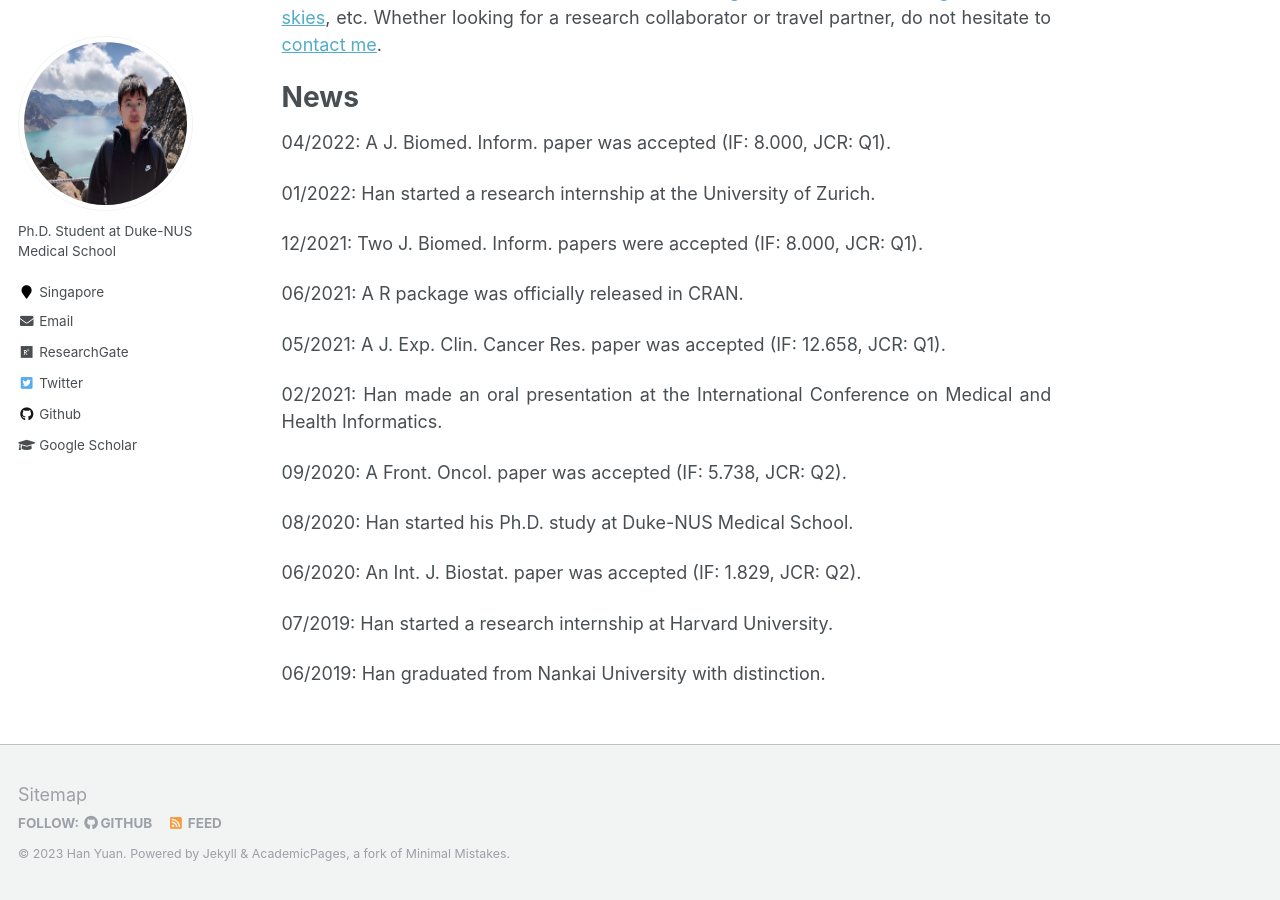
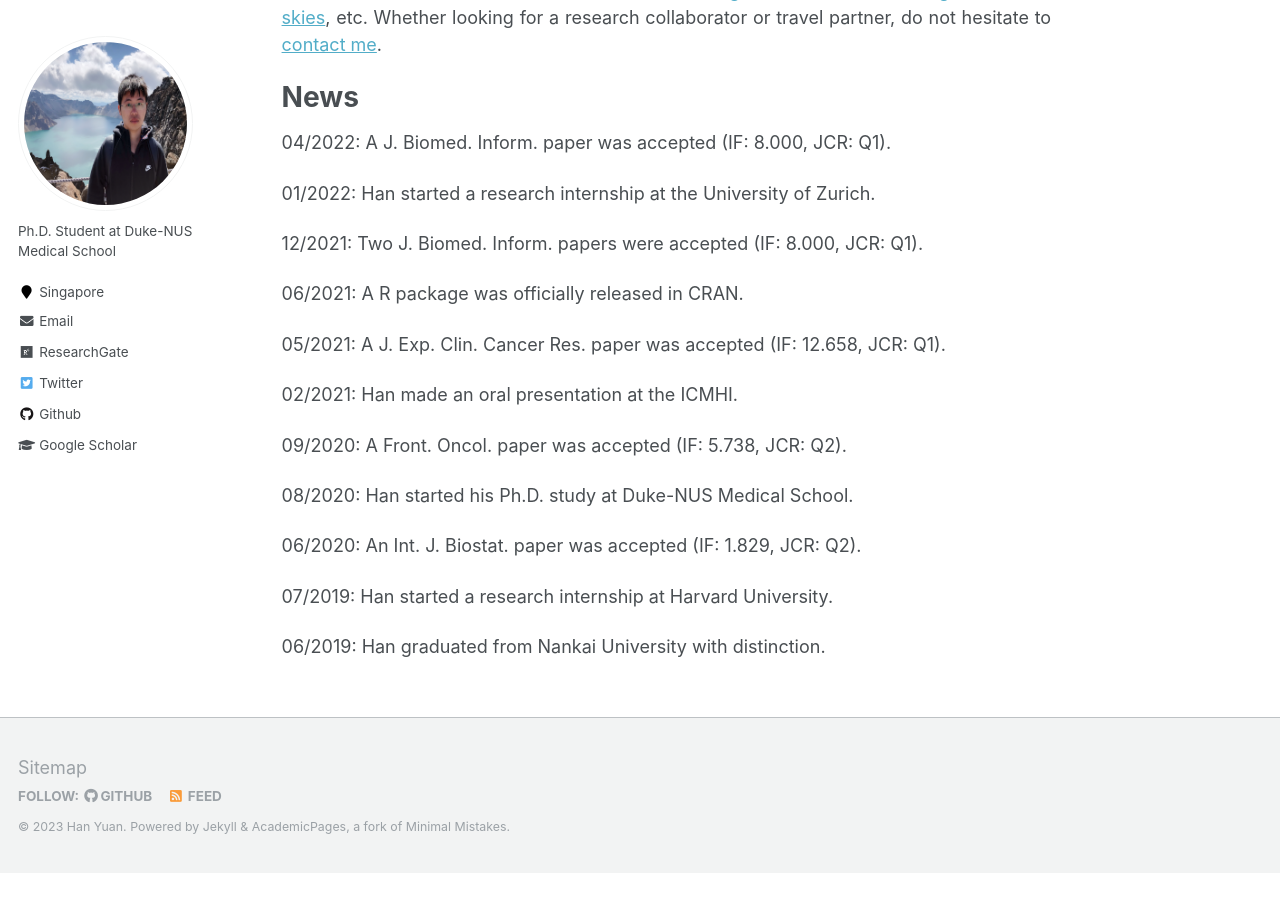
Before and after one commit to Han-Yuan-Med/Han-Yuan-Med.github.io, a Jekyll site: the page built from _pages/about.md, in a window 1280 px wide and 900 px high, scrolled down 635 px. Built offline with Jekyll 4.4.1, drawn with Linux system fonts in a browser that asks for light colours; after the commit the page ends 1508 px from its top, so only the background shows below that.

Commit message:
Update about.md

```diff
--- a/_pages/about.md
+++ b/_pages/about.md
@@ -25,7 +25,7 @@ News
 
 05/2021: A J. Exp. Clin. Cancer Res. paper was accepted (IF: 12.658, JCR: Q1).
 
-02/2021: Han made an oral presentation at the International Conference on Medical and Health Informatics.
+02/2021: Han made an oral presentation at the ICMHI.
 
 09/2020: A Front. Oncol. paper was accepted (IF: 5.738, JCR: Q2).
 
```
